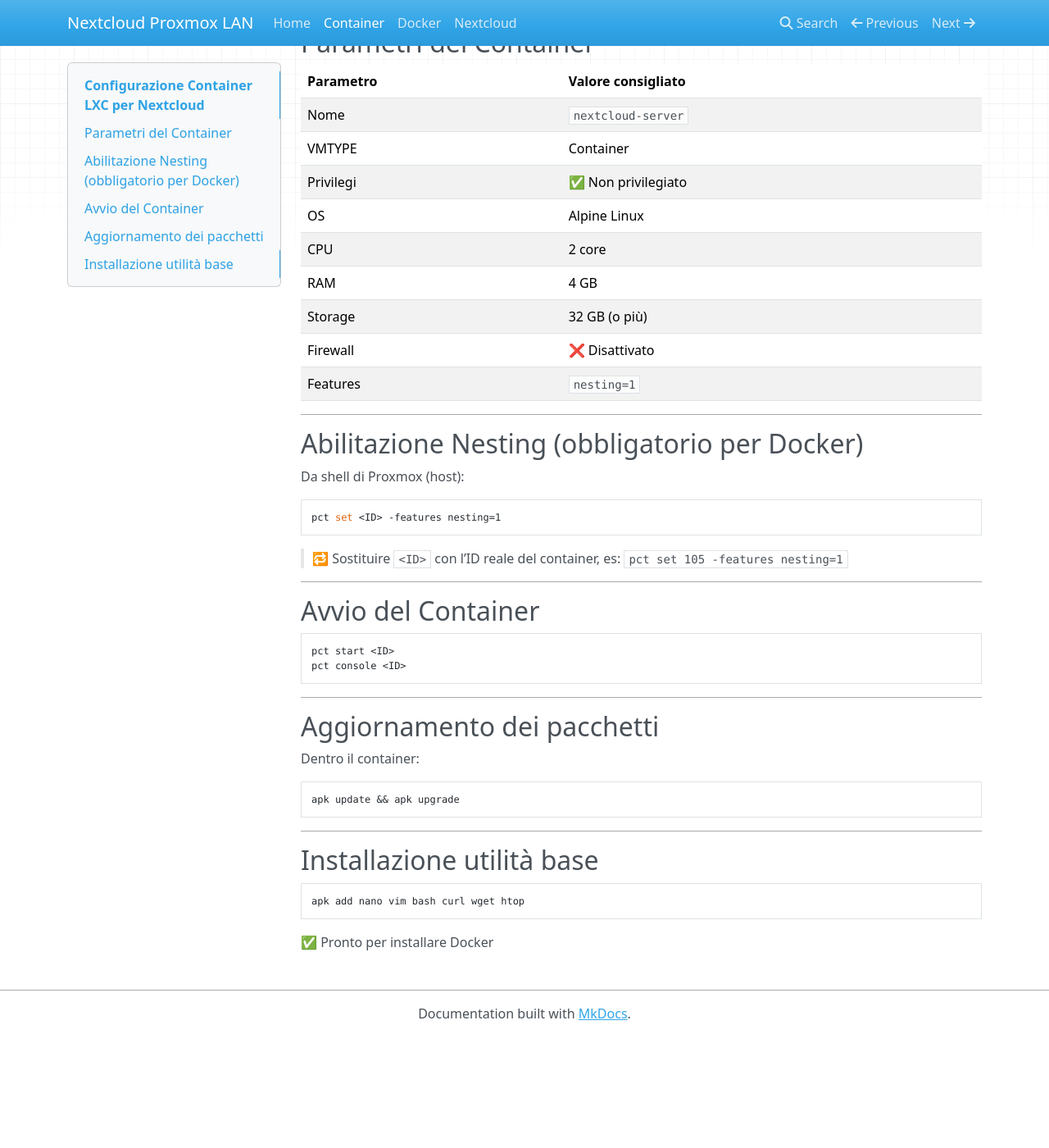
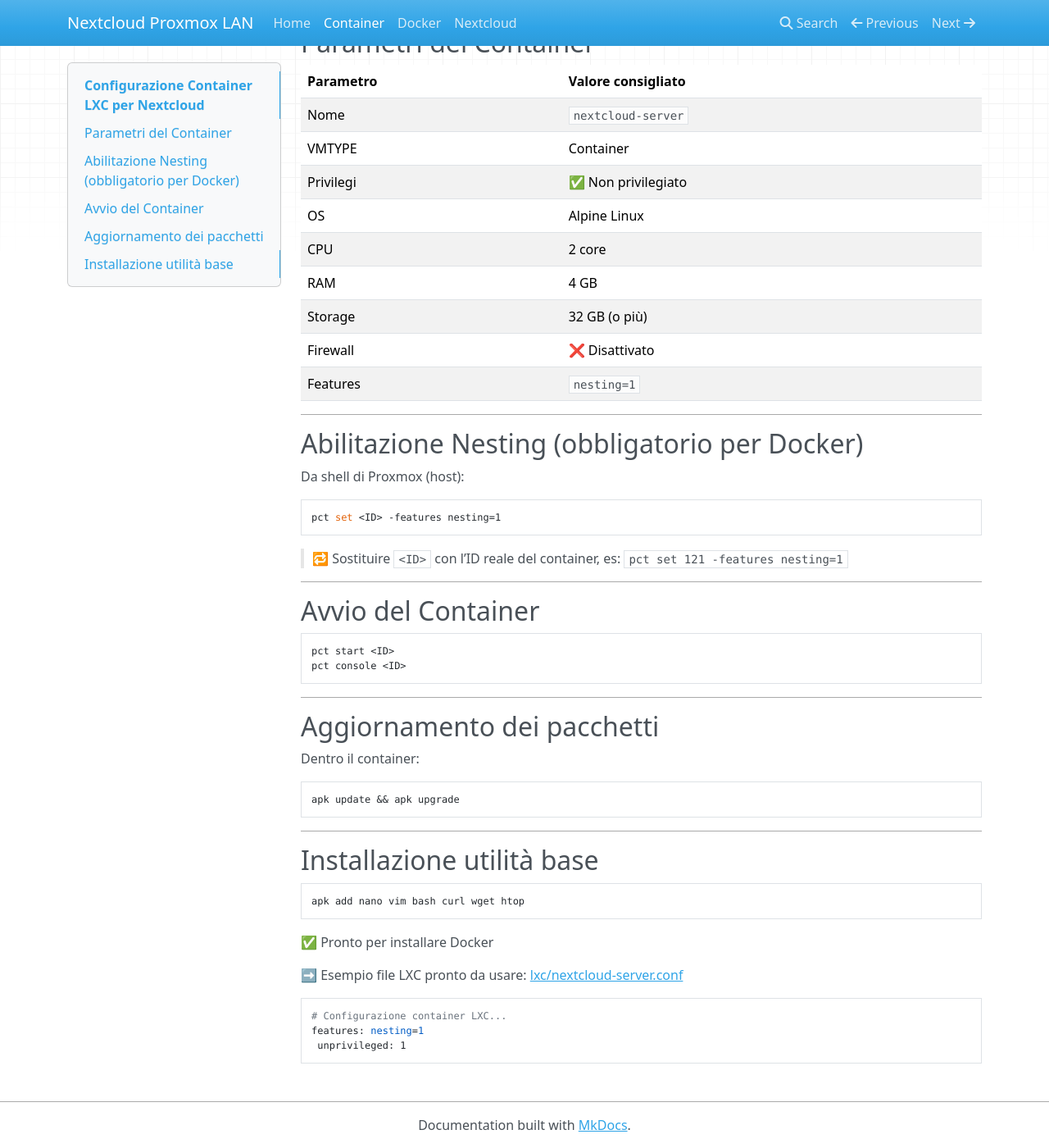
Before and after one commit to masilib/nextcloud-proxmox-lan, an MkDocs documentation site: the page built from docs/01-creazione-container.md, in a window 1280 px wide and 1400 px high, scrolled down 233 px. Shown: the whole window at 82% size. Built offline with MkDocs 1.6.1, drawn with Linux system fonts in a browser that asks for light colours; nearby versions of some CDN libraries; before the commit the page ends 1497 px from its top, so only the background shows below that.

Commit message:
Update 01-creazione-container.md

````diff
--- a/docs/01-creazione-container.md
+++ b/docs/01-creazione-container.md
@@ -28,7 +28,7 @@ Da shell di Proxmox (host):
 pct set <ID> -features nesting=1
 ```
 
-> 🔁 Sostituire `<ID>` con l’ID reale del container, es: `pct set 105 -features nesting=1`
+> 🔁 Sostituire `<ID>` con l’ID reale del container, es: `pct set 121 -features nesting=1`
 
 ---
 
@@ -58,3 +58,12 @@ apk add nano vim bash curl wget htop
 ```
 
 ✅ Pronto per installare Docker
+
+➡️ Esempio file LXC pronto da usare:
+[lxc/nextcloud-server.conf](../lxc/nextcloud-server.conf)
+
+```ini
+# Configurazione container LXC...
+features: nesting=1
+ unprivileged: 1
+```
````
